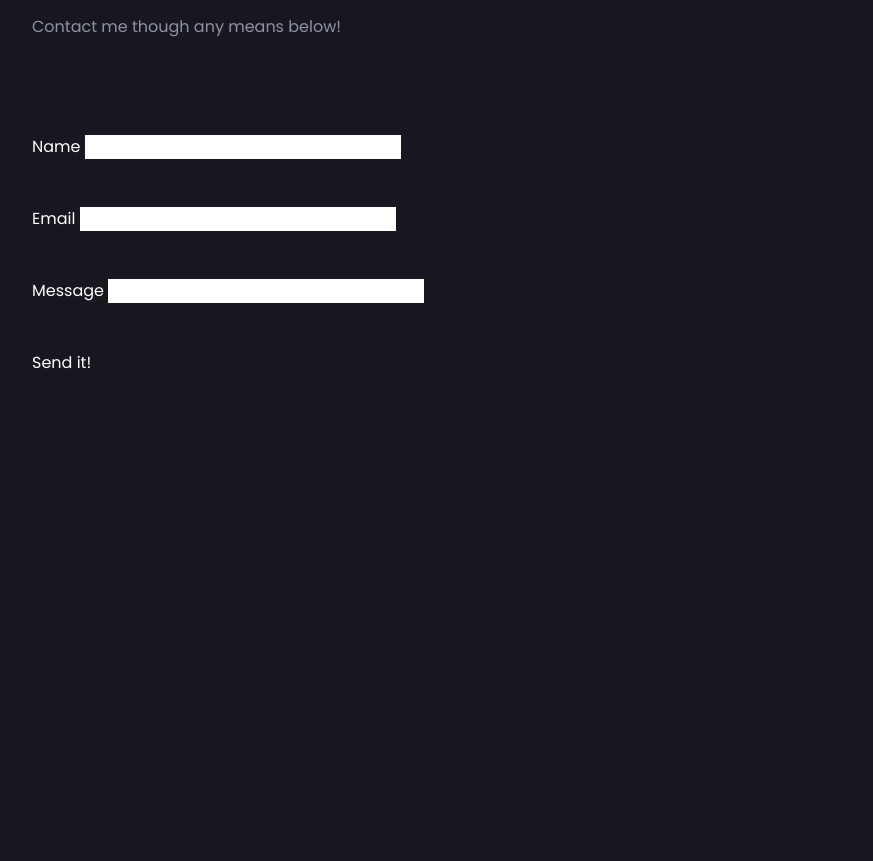
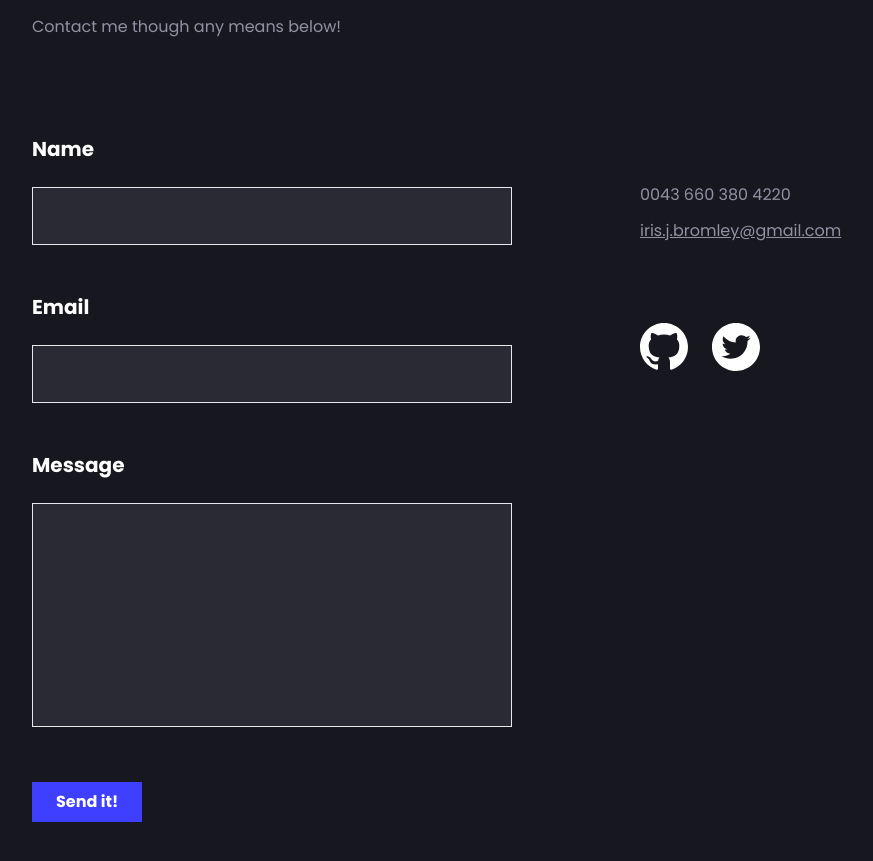
Before and after one commit to irisbromley/My_PortfolioTailwind, a website: page index.html in a window 1280 px wide. Shown: the part 3280-4141 px from the top of the page, without its empty margins (64-937 px from the left). Before the commit the page ends 3703 px from the top, so only its background shows below. Drawn offline with Linux system fonts and the light colour scheme.

Commit message:
Form and socials contact,Hire section

```diff
--- a/index.html
+++ b/index.html
@@ -117,26 +117,64 @@
             <p class="section-paragraph">Contact me though any means below!</p>
 
             <!-- form -->
-            <div class="w-full grid lg:grid-cols-2 gab-8 lg:gap-32 mt-24">
+
+            <div class="w-full grid lg:grid-cols-2 gap-8 lg:gap-32 mt-24">
                 <div class="space-y-12">
                     <div>
-                        <label for="">Name</label>
-                        <input type="text">
+                        <label class="text-white block mb-6 text-xl font-bold" for="">Name</label>
+                        <input class="w-full border border-input-border bg-input px-4 py-4">
                     </div>
                     <div>
-                        <label for="">Email</label>
-                        <input type="text">
+                        <label class="text-white block mb-6 text-xl font-bold" for="">Email</label>
+                        <input class="w-full border border-input-border bg-input px-4 py-4" type="email">
                     </div>
                     <div>
-                        <label for="">Message</label>
-                        <input type="text">
+                        <label class="text-white block mb-6 text-xl font-bold" for="">Message</label>
+                        <textarea type="email"
+                            class="w-full border border-input-border bg-input px-4 py-4 h-56 resize-none"></textarea>
                     </div>
-                    <button>Send it!</button>
+                    <button class="px-6 py-2 bg-theme text-white font-bold">Send it!</button>
+                </div>
 
+
+                <div class="mt-12">
+                    <!-- Contact info -->
+                    <p class="text-secondary">0043 660 380 4220</p>
+                    <a href="iris.j.bromley@gmail.com"
+                        class="text-secondary underline mt-3 block">iris.j.bromley@gmail.com</a>
+
+
+                    <!-- social media links -->
+                    <div class="flex mt-20 space-x-6">
+
+                        <!-- github -->
+                        <a href="https://github.com/irisbromley">
+                            <svg class="w-8 h-8 lg:w-12 lg:h-12" width="42" height="42" viewBox="0 0 24 24" fill="none"
+                                xmlns="http://www.w3.org/2000/svg">
+                                <path
+                                    d="M12 0c-6.626 0-12 5.373-12 12 0 5.302 3.438 9.8 8.207 11.387.599.111.793-.261.793-.577v-2.234c-3.338.726-4.033-1.416-4.033-1.416-.546-1.387-1.333-1.756-1.333-1.756-1.089-.745.083-.729.083-.729 1.205.084 1.839 1.237 1.839 1.237 1.07 1.834 2.807 1.304 3.492.997.107-.775.418-1.305.762-1.604-2.665-.305-5.467-1.334-5.467-5.931 0-1.311.469-2.381 1.236-3.221-.124-.303-.535-1.524.117-3.176 0 0 1.008-.322 3.301 1.23.957-.266 1.983-.399 3.003-.404 1.02.005 2.047.138 3.006.404 2.291-1.552 3.297-1.23 3.297-1.23.653 1.653.242 2.874.118 3.176.77.84 1.235 1.911 1.235 3.221 0 4.609-2.807 5.624-5.479 5.921.43.372.823 1.102.823 2.222v3.293c0 .319.192.694.801.576 4.765-1.589 8.199-6.086 8.199-11.386 0-6.627-5.373-12-12-12z"
+                                    fill="white" />
+                            </svg>
+                        </a>
+
+                        <!-- Twitter -->
+                        <a href="https://twitter.com/irisbrmly">
+                            <svg class="w-8 h-8 lg:w-12 lg:h-12" width="42" height="42" viewBox="0 0 42 42" fill="none"
+                                xmlns="http://www.w3.org/2000/svg">
+                                <path
+                                    d="M21 0C9.40313 0 0 9.40313 0 21C0 32.5969 9.40313 42 21 42C32.5969 42 42 32.5969 42 21C42 9.40313 32.5969 0 21 0ZM31.0922 15.8297C31.1062 16.05 31.1062 16.2797 31.1062 16.5047C31.1062 23.3859 25.8656 31.3125 16.2891 31.3125C13.3359 31.3125 10.5984 30.4547 8.29219 28.9781C8.71406 29.025 9.11719 29.0437 9.54844 29.0437C11.9859 29.0437 14.2266 28.2188 16.0125 26.8219C13.725 26.775 11.8031 25.275 11.1469 23.2125C11.9484 23.3297 12.6703 23.3297 13.4953 23.1188C12.3175 22.8795 11.2588 22.2398 10.4991 21.3084C9.73949 20.377 9.32572 19.2113 9.32812 18.0094V17.9437C10.0172 18.3328 10.8281 18.5719 11.6766 18.6047C10.9633 18.1293 10.3784 17.4854 9.97365 16.7298C9.5689 15.9743 9.35683 15.1306 9.35625 14.2734C9.35625 13.3031 9.60938 12.4172 10.0641 11.6484C11.3714 13.2578 13.0028 14.5741 14.8522 15.5117C16.7016 16.4493 18.7275 16.9873 20.7984 17.0906C20.0625 13.5516 22.7063 10.6875 25.8844 10.6875C27.3844 10.6875 28.7344 11.3156 29.6859 12.3281C30.8625 12.1078 31.9875 11.6672 32.9906 11.0766C32.6016 12.2812 31.7859 13.2984 30.7031 13.9406C31.7531 13.8281 32.7656 13.5375 33.7031 13.1297C32.9953 14.1703 32.1094 15.0938 31.0922 15.8297Z"
+                                    fill="white" />
+                            </svg>
+                        </a>
+
+                    </div>
                 </div>
+
             </div>
         </section>
+    </div>
 
+    <script src="main.js"></script>
 </body>
 
 </html>
```
Also changed, not shown: img/Code-Head-Text.svg (deleted), img/Code-Head.svg (deleted), img/flower-pexels-hani-hakkam-6425781-arctic.jpg (deleted), img/flower-pexels-hani-hakkam-6425781.jpg (deleted), tailwind.css.
